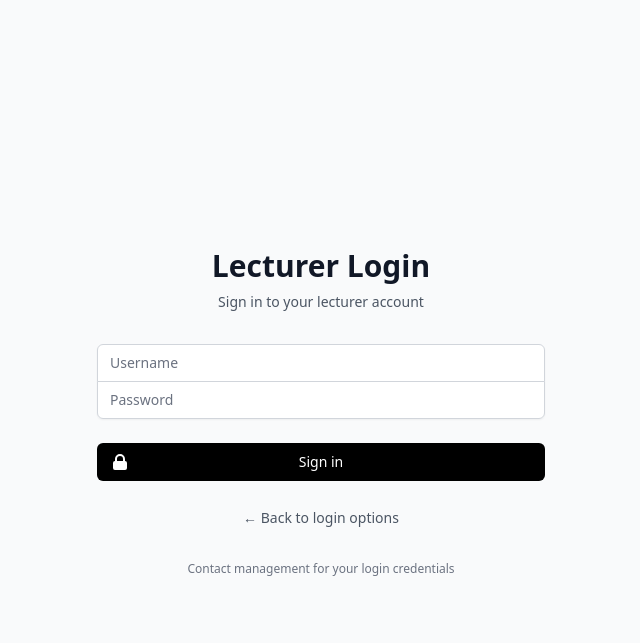
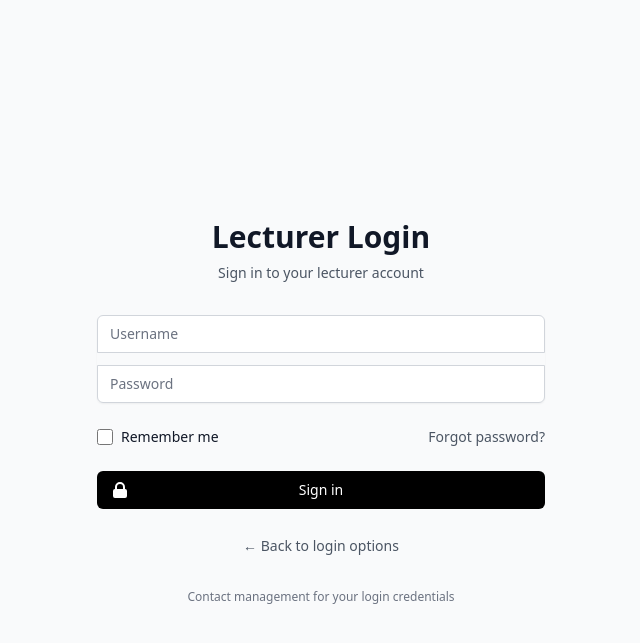
Before and after one commit to Chethan77667/moulya, a Flask app: page /lecturer/login in a window 1280 px wide. Shown: the top 643 px of the page, without its empty margins (319-959 px from the left). Run offline with Flask 3, Linux system fonts and the light colour scheme; some libraries are stand-ins or nearby versions.

Commit message:
Enhance login forms: add 'Remember me' checkbox and 'Forgot password?' link, update input attributes for better accessibility

```diff
--- a/templates/auth/lecturer_login.html
+++ b/templates/auth/lecturer_login.html
@@ -16,24 +16,37 @@
 
         <form class="mt-8 space-y-6" method="POST">
             <input type="hidden" name="csrf_token" value="{{ csrf_token() }}"/>
-            <div class="rounded-md shadow-sm -space-y-px">
+            <div class="rounded-md shadow-sm space-y-3">
                 <div>
                     <label for="username" class="sr-only">Username</label>
-                    <input id="username" name="username" type="text" required
+                    <input id="username" name="username" type="text" autocomplete="username" required
                            class="appearance-none rounded-none relative block w-full px-3 py-2 border border-gray-300 placeholder-gray-500 text-gray-900 rounded-t-md focus:outline-none focus:ring-black focus:border-black focus:z-10 sm:text-sm"
                            placeholder="Username">
                 </div>
                 <div>
                     <label for="password" class="sr-only">Password</label>
-                    <input id="password" name="password" type="password" required
+                    <input id="password" name="password" type="password" autocomplete="current-password" required
                            class="appearance-none rounded-none relative block w-full px-3 py-2 border border-gray-300 placeholder-gray-500 text-gray-900 rounded-b-md focus:outline-none focus:ring-black focus:border-black focus:z-10 sm:text-sm"
                            placeholder="Password">
+                </div>
+            </div>
+            <div class="flex items-center justify-between">
+                <div class="flex items-center">
+                    <input id="remember-me" name="remember-me" type="checkbox" class="h-4 w-4 text-black focus:ring-black border-gray-300 rounded">
+                    <label for="remember-me" class="ml-2 block text-sm text-gray-900">
+                        Remember me
+                    </label>
+                </div>
+                <div class="text-sm">
+                    <a href="#" class="text-gray-600 hover:text-black" onclick="alert('Please contact management to reset your password.')">
+                        Forgot password?
+                    </a>
                 </div>
             </div>
 
             <div>
                 <button type="submit"
-                        class="group relative w-full flex justify-center py-2 px-4 border border-transparent text-sm font-medium rounded-md text-white bg-black hover:bg-gray-800 focus:outline-none focus:ring-2 focus:ring-offset-2 focus:ring-black">
+                        class="group relative w-full flex justify-center py-2 px-4 border border-transparent text-sm font-medium rounded-md text-white bg-black hover:bg-gray-800 focus:outline-none focus:ring-2 focus:ring-offset-2 focus:ring-black transition-all duration-200">
                     <span class="absolute left-0 inset-y-0 flex items-center pl-3">
                         <svg class="h-5 w-5 text-white group-hover:text-gray-300" fill="currentColor" viewBox="0 0 20 20">
                             <path fill-rule="evenodd" d="M5 9V7a5 5 0 0110 0v2a2 2 0 012 2v5a2 2 0 01-2 2H5a2 2 0 01-2-2v-5a2 2 0 012-2zm8-2v2H7V7a3 3 0 016 0z" clip-rule="evenodd"></path>
```
Also changed, not shown: templates/auth/management_login.html (+17 -4 lines).
